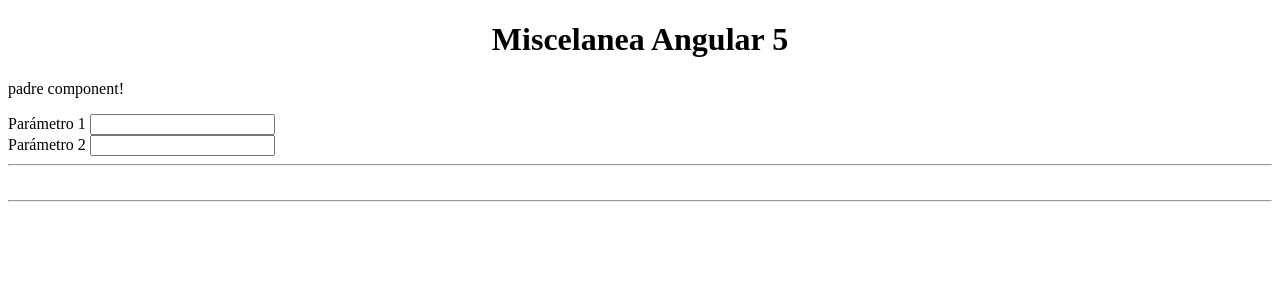
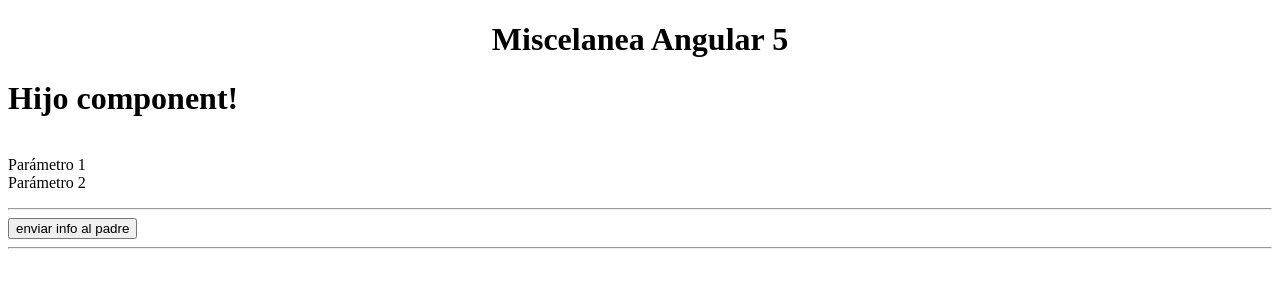
Before and after one commit to fideljosevillero/Miscelanea-Angular5, an Angular app: page /hijo in a window 1280 px wide. Shown: the top 300 px of the page. Built offline with nearby package versions, Linux system fonts and the light colour scheme.

Commit message:
Configuración Rutas

```diff
--- a/src/app/app.component.html
+++ b/src/app/app.component.html
@@ -4,5 +4,7 @@
     Miscelanea Angular 5
   </h1>
 </div>
-<app-padre></app-padre>
+<!-- <app-padre></app-padre> -->
+<!-- cargagr el componente adecuado partiendo de la ruta (request) -->
+<router-outlet></router-outlet>
 <hr/>
--- /dev/null
+++ b/src/app/app.routing.ts
@@ -0,0 +1,15 @@
+import { ModuleWithProviders } from '@angular/core';
+import { Routes, RouterModule } from '@angular/router';
+
+// components
+import { PadreComponent } from './padre/padre.component';
+import { HijoComponent } from './hijo/hijo.component';
+
+const rutas: Routes = [
+	{path: "padre", component: PadreComponent},
+	{path: "hijo", component: HijoComponent},
+	{path: "", redirectTo: "padre", pathMatch: "full"}
+];
+
+export const appRoutingProviders: any[]= [];
+export const routing: ModuleWithProviders = RouterModule.forRoot(rutas);
--- a/src/app/hijo/hijo.component.html
+++ b/src/app/hijo/hijo.component.html
@@ -1,6 +1,6 @@
+<h1>Hijo component!</h1>
 <div>
 	<p>
-	  hijo works!
 	  <br/>
 	  Parámetro 1
 	  <b>
--- a/src/app/padre/padre.component.html
+++ b/src/app/padre/padre.component.html
@@ -1,6 +1,5 @@
-<p>
-  padre component!
-</p>
+<h1>Padre component!</h1>
+
 
 Parámetro 1
 <input type="text" [(ngModel)]="parametro1"  />
```
Also changed, not shown: src/app/app.module.ts (+9 -3 lines).
